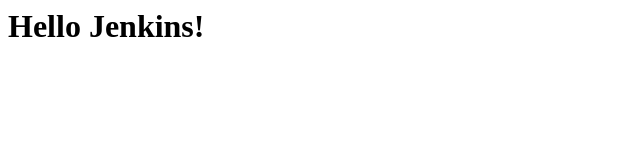
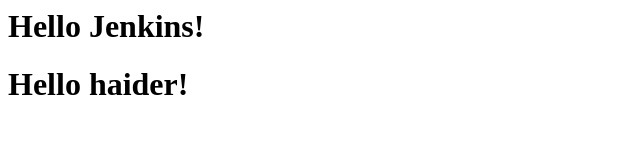
Before and after one commit to haider092/devopsassign-4-, a plain HTML site: page index.html in a window 1280 px wide. Shown: the whole page, without its empty margins (0-640 px from the left). Drawn offline with Linux system fonts and the light colour scheme.

Commit message:
Update index.html

```diff
--- a/index.html
+++ b/index.html
@@ -1 +1,2 @@
 <h1>Hello Jenkins!</h1>
+<h1>Hello haider!</h1>
```
